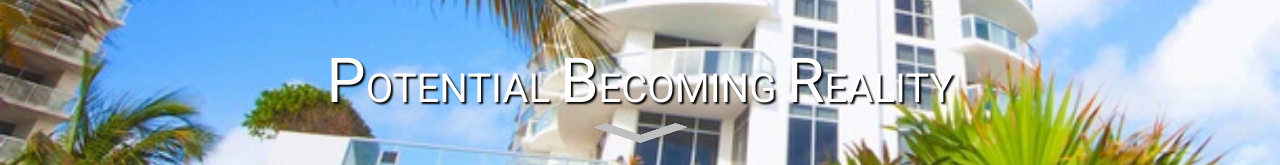
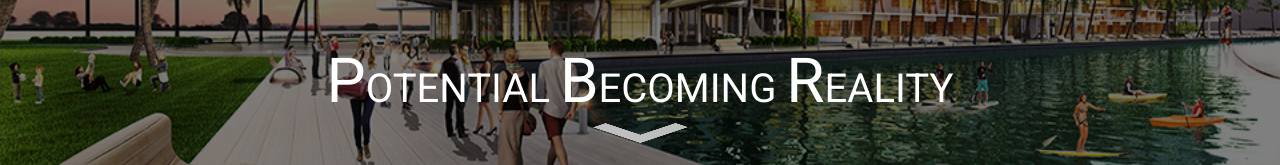
Before and after one commit to bam1056/BraxtonWebPageMay27_2017, a plain HTML site: page index.html in a window 1280 px wide. Shown: the part 524-689 px from the top of the page. Drawn offline with nearby package versions, Linux system fonts and the light colour scheme; a script that the page names is missing; a web font is replaced by a local one.

Commit message:
added new background image and styling to add tint to the hotel image

```diff
--- a/main.css
+++ b/main.css
@@ -3,7 +3,7 @@ body {
 }
 
 #Landing {
-  background-image: url('./hotel1.jpg');
+  background-image: linear-gradient( rgba(0, 0, 0, 0.5), rgba(0, 0, 0, 0.5) ), url('./condoMarinaIsle.png');
   background-position: center;
   background-repeat: no-repeat;
   background-size: cover;
@@ -55,7 +55,6 @@ ul.nav-menu {
   font-size: 2.5em;
   text-align: center;
   color: white;
-  text-shadow: 2px 2px 2px black;
   font-family: 'Roboto', sans-serif;
 }
 
```
Also changed, not shown: condoMarinaIsle.png (added), condoMarinaIsles.png (added).
